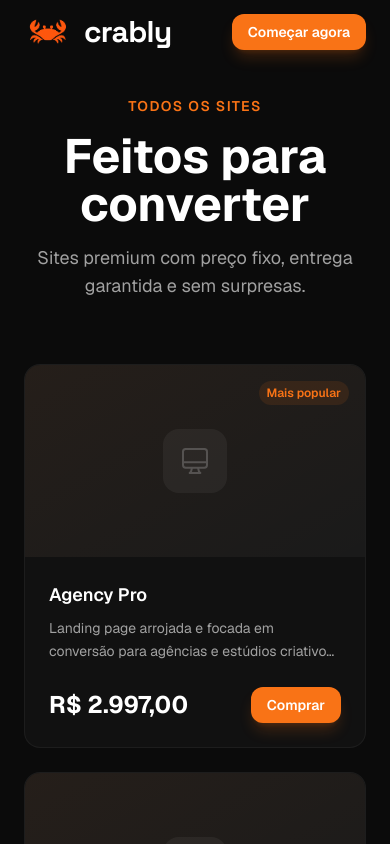
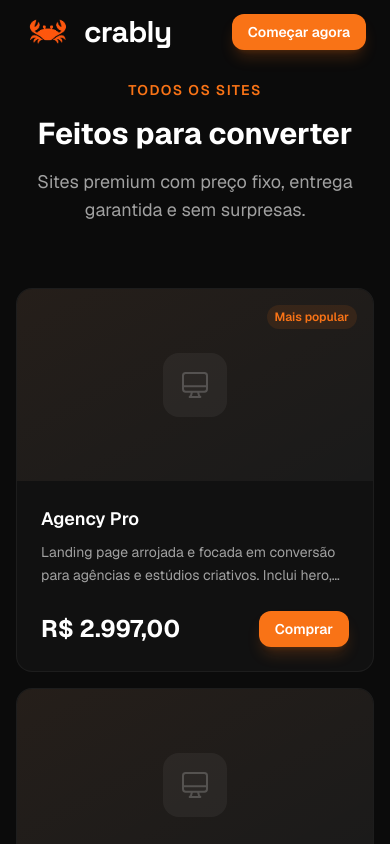
Before and after one commit to oCowley/crably, a Next.js app: page /products in a window 390 px wide. Shown: the top 844 px of the page. Built offline with nearby package versions, Linux system fonts and the light colour scheme; no server answers.

Commit message:
fix: catálogo de produtos responsivo em mobile

```diff
--- a/app/(public)/products/page.tsx
+++ b/app/(public)/products/page.tsx
@@ -77,14 +77,14 @@ function formatPrice(cents: number) {
 
 export default function ProductsPage() {
   return (
-    <div className="pt-24 pb-32 px-6">
+    <div className="pt-20 sm:pt-24 pb-16 sm:pb-32 px-4 sm:px-6">
       <div className="max-w-6xl mx-auto">
         {/* Header */}
         <div className="text-center mb-16">
           <p className="text-sm font-semibold text-brand uppercase tracking-widest mb-4">
             Todos os sites
           </p>
-          <h1 className="text-5xl font-bold text-white mb-4">
+          <h1 className="text-3xl sm:text-4xl md:text-5xl font-bold text-white mb-4">
             Feitos para converter
           </h1>
           <p className="text-lg text-neutral-400 max-w-xl mx-auto">
@@ -94,7 +94,7 @@ export default function ProductsPage() {
         </div>
 
         {/* Grid */}
-        <div className="grid grid-cols-1 md:grid-cols-2 lg:grid-cols-3 gap-6">
+        <div className="grid grid-cols-1 md:grid-cols-2 lg:grid-cols-3 gap-4 sm:gap-6">
           {PRODUCTS.map((product) => (
             <div
               key={product.id}
```
